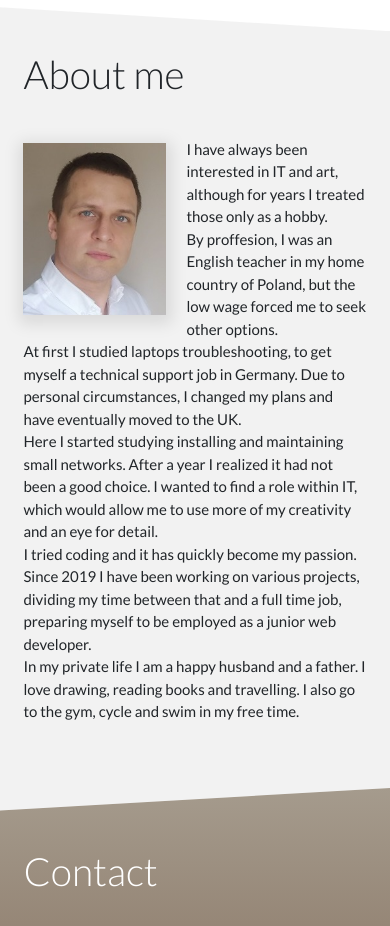
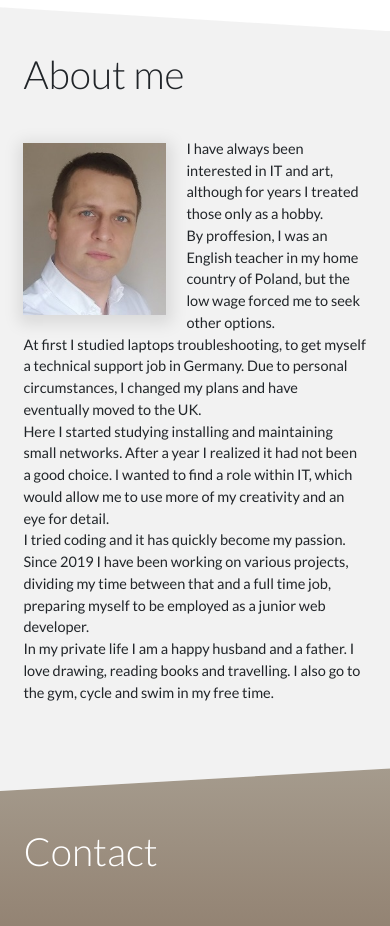
Before and after one commit to LukaszLuminski/Portfolio, a plain HTML site: page index.html in a window 390 px wide. Shown: the part 2460-3386 px from the top of the page. Drawn offline with nearby package versions, Linux system fonts and the light colour scheme.

Commit message:
font size change

```diff
--- a/main.css
+++ b/main.css
@@ -463,7 +463,7 @@ a {
   }
 
   .aboutme p {
-    font-size: 15px;
+    font-size: 14.5px;
   }
 
   .technologies {
```
